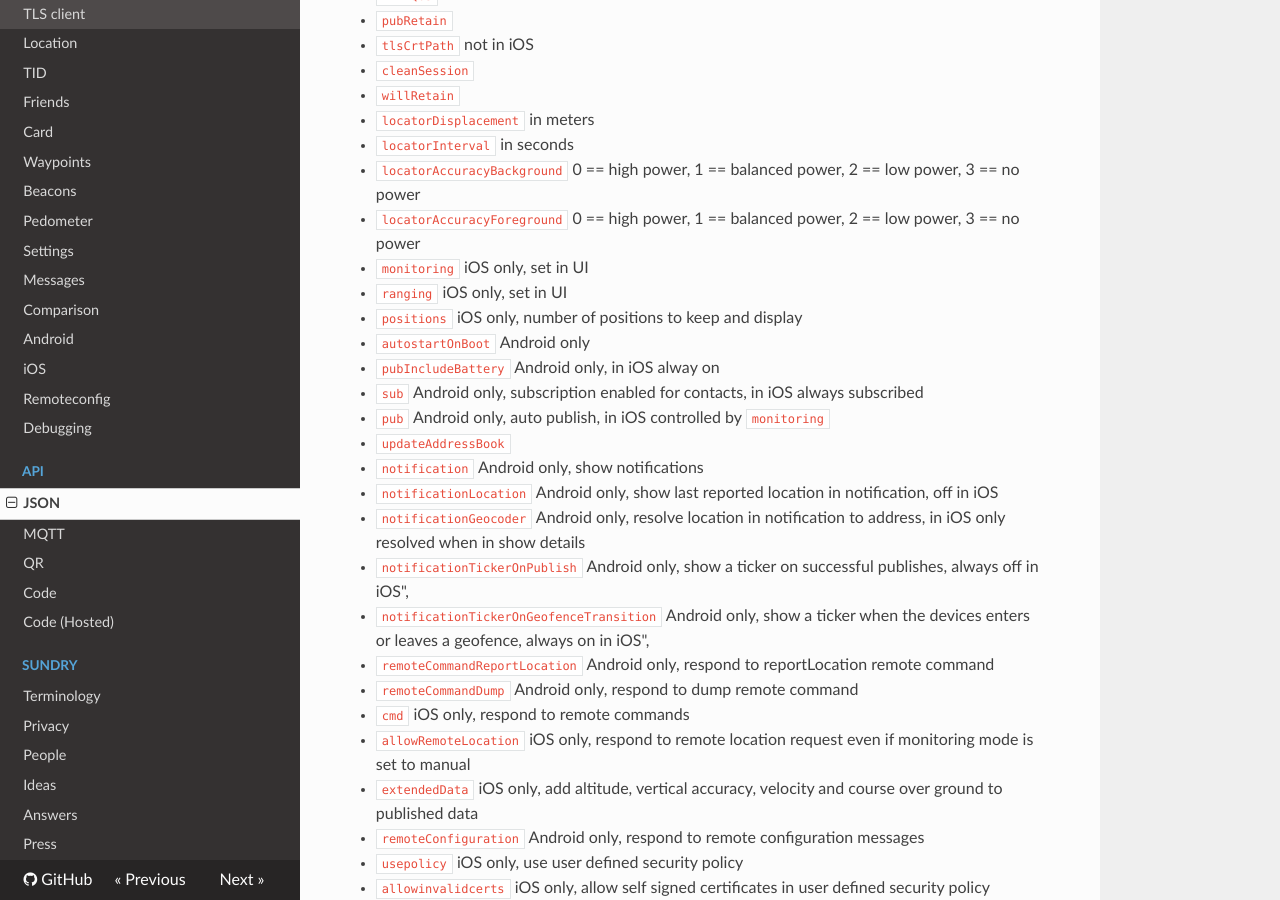
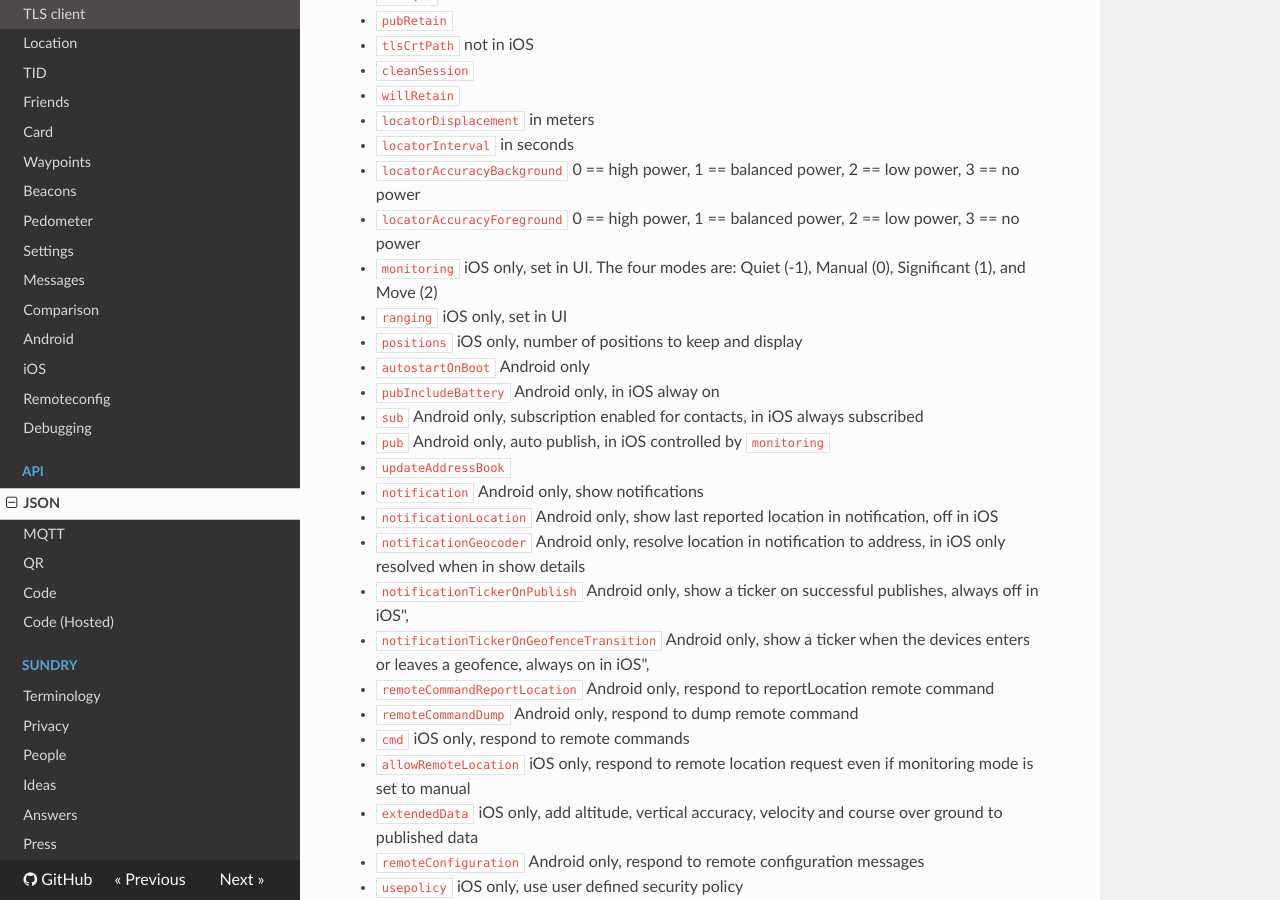
Before and after one commit to owntracks/booklet, an MkDocs documentation site: the page built from docs/tech/json.md, in a window 1280 px wide and 900 px high, scrolled down 6440 px. Built offline with MkDocs 1.6.1, drawn with Linux system fonts in a browser that asks for light colours; nearby versions of some CDN libraries; old or Windows-style settings are respelled for this version of MkDocs.

Commit message:
clarify monitoring modes

```diff
--- a/docs/tech/json.md
+++ b/docs/tech/json.md
@@ -287,7 +287,7 @@ The device configuration can be imported and exported as JSON. The exported conf
 * `locatorInterval`				in seconds
 * `locatorAccuracyBackground`			0 == high power, 1 == balanced power, 2 == low power, 3 == no power
 * `locatorAccuracyForeground`			0 == high power, 1 == balanced power, 2 == low power, 3 == no power
-* `monitoring`					iOS only, set in UI
+* `monitoring`					iOS only, set in UI. The four modes are: Quiet (-1), Manual (0), Significant (1), and Move (2)
 * `ranging`					iOS only, set in UI
 * `positions`					iOS only, number of positions to keep and display
 * `autostartOnBoot`				Android only
```
